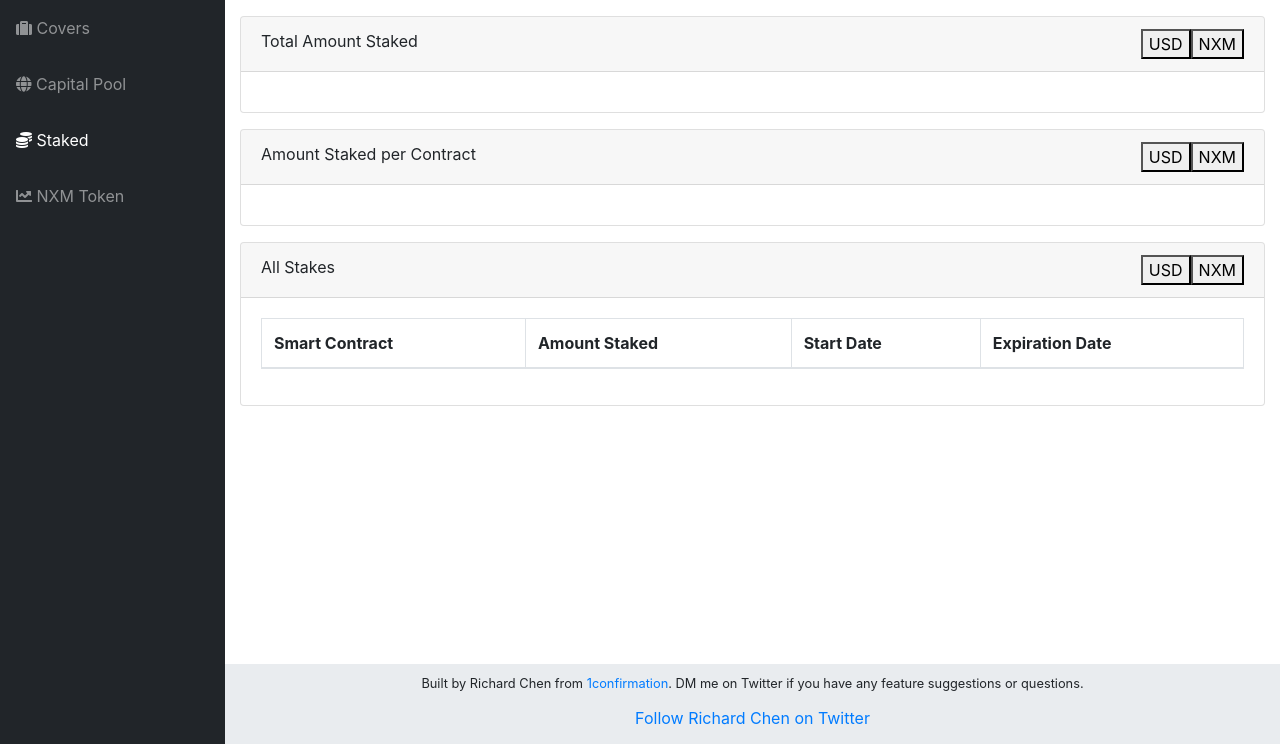
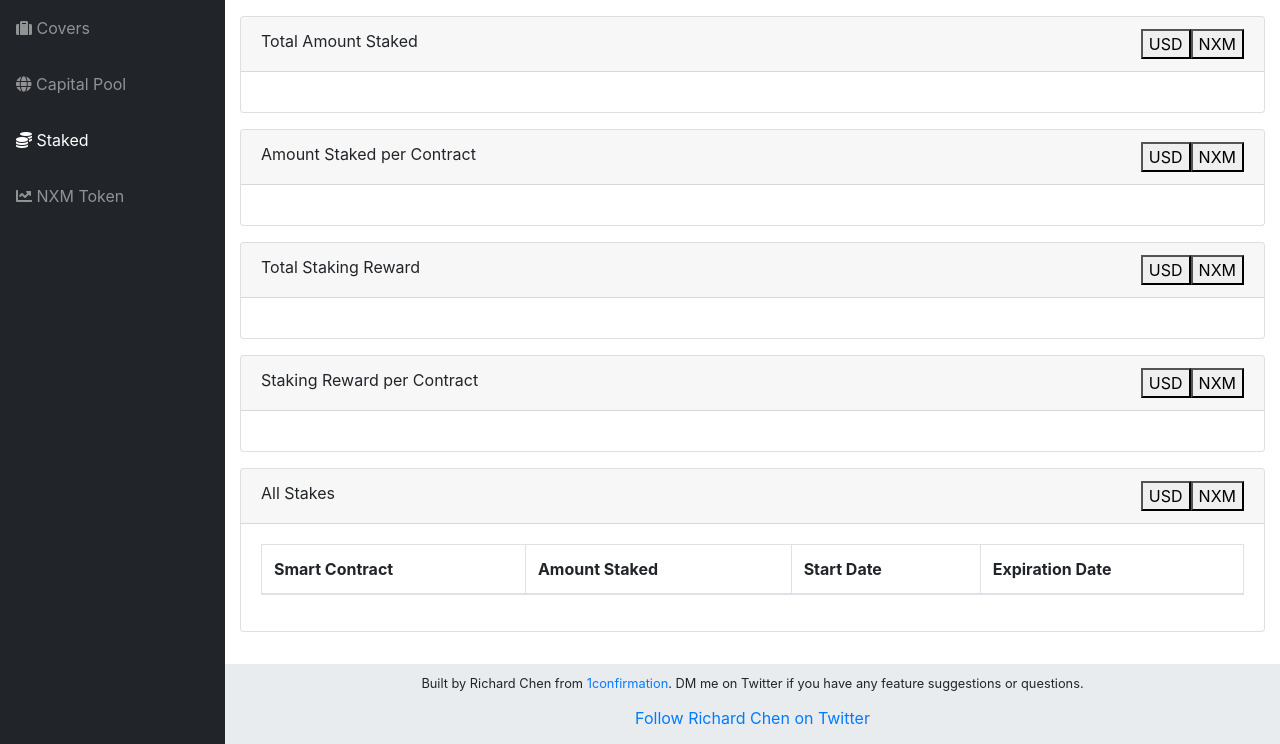
Before and after one commit to rchen8/nexus-mutual-tracker, a Flask app: page /staked in a window 1280 px wide. Shown: the part 56-800 px from the top of the page. Run offline with Flask 2, Linux system fonts and the light colour scheme; data that the repository does not hold is empty; some libraries are stand-ins or nearby versions.

Commit message:
Add staking reward graphs

```diff
--- a/app/models/script.py
+++ b/app/models/script.py
@@ -182,6 +182,35 @@ def get_amount_staked_per_contract(cache=False):
       amount_staked_per_contract['NXM'][txn['contract_name']] += txn['amount']
   return dict(amount_staked_per_contract)
 
+def get_total_staking_reward(cache=False):
+  if cache:
+    return json.loads(r.get('staking_reward'))
+
+  nxm_price = get_nxm_price()
+  nxm_times = sorted(nxm_price['USD'].keys())
+  total = 0
+  staking_reward = {'USD': {}, 'NXM': {}}
+  for reward in query_table(StakingReward, order=StakingReward.timestamp):
+    total += reward['amount']
+    historical_nxm_price = nxm_price['USD'] \
+        [nxm_times[bisect.bisect(nxm_times, reward['timestamp'].strftime('%Y-%m-%d %H:%M:%S')) - 1]]
+
+    staking_reward['USD'][reward['timestamp'].strftime('%Y-%m-%d %H:%M:%S')] = \
+        total * historical_nxm_price
+    staking_reward['NXM'][reward['timestamp'].strftime('%Y-%m-%d %H:%M:%S')] = total
+  return staking_reward
+
+def get_staking_reward_per_contract(cache=False):
+  if cache:
+    return json.loads(r.get('staking_reward_per_contract'))
+
+  get_nxm_price()
+  staking_reward_per_contract = {'USD': defaultdict(int), 'NXM': defaultdict(int)}
+  for reward in query_table(StakingReward):
+    staking_reward_per_contract['USD'][reward['contract_name']] += reward['amount'] * price['NXM']
+    staking_reward_per_contract['NXM'][reward['contract_name']] += reward['amount']
+  return dict(staking_reward_per_contract)
+
 def get_all_stakes(cache=False):
   if cache:
     return json.loads(r.get('stakes'))
@@ -256,6 +285,8 @@ def cache_graph_data():
   r.set('nxm_price', json.dumps(get_nxm_price(cache=False)))
   r.set('amount_staked', json.dumps(get_total_amount_staked(cache=False)))
   r.set('amount_staked_per_contract', json.dumps(get_amount_staked_per_contract(cache=False)))
+  r.set('staking_reward', json.dumps(get_total_staking_reward(cache=False)))
+  r.set('staking_reward_per_contract', json.dumps(get_staking_reward_per_contract(cache=False)))
   r.set('stakes', json.dumps(get_all_stakes(cache=False)))
   r.set('nxm_supply', json.dumps(get_nxm_supply(cache=False)))
   r.set('nxm_market_cap', json.dumps(get_nxm_market_cap(cache=False)))
--- a/app/models/utils.py
+++ b/app/models/utils.py
@@ -48,7 +48,6 @@ def get_historical_crypto_price(symbol, timestamp):
     db.session.rollback()
     crypto_price = db.session.query(HistoricalPrice).filter_by(timestamp=timestamp).first()
     return crypto_price.eth_price if symbol == 'ETH' else crypto_price.dai_price
-
   return eth_price if symbol == 'ETH' else dai_price
 
 def set_current_crypto_prices():
--- a/app/routes/routes.py
+++ b/app/routes/routes.py
@@ -35,13 +35,21 @@ def mcr_percentage():
 def total_amount_staked():
   return jsonify(script.get_total_amount_staked(cache=True))
 
+@app.route('/amount_staked_per_contract', methods=['GET'])
+def amount_staked_per_contract():
+  return jsonify(script.get_amount_staked_per_contract(cache=True))
+
+@app.route('/total_staking_reward', methods=['GET'])
+def total_staking_reward():
+  return jsonify(script.get_total_staking_reward(cache=True))
+
+@app.route('/staking_reward_per_contract', methods=['GET'])
+def staking_reward_per_contract():
+  return jsonify(script.get_staking_reward_per_contract(cache=True))
+
 @app.route('/all_stakes', methods=['GET'])
 def all_stakes():
   return jsonify(script.get_all_stakes(cache=True))
-
-@app.route('/amount_staked_per_contract', methods=['GET'])
-def amount_staked_per_contract():
-  return jsonify(script.get_amount_staked_per_contract(cache=True))
 
 @app.route('/nxm_price', methods=['GET'])
 def nxm_price():
--- a/app/static/js/staked.js
+++ b/app/static/js/staked.js
@@ -1,5 +1,7 @@
 totalAmountStaked = undefined
 amountStakedPerContract = undefined
+totalStakingReward = undefined
+stakingRewardPerContract = undefined
 allStakes = undefined
 
 const renderTotalAmountStaked = (currency) => {
@@ -49,6 +51,53 @@ $('#amount-staked-per-contract-nxm').click(() => {
   renderAmountStakedPerContract('NXM')
 })
 
+const renderTotalStakingReward = (currency) => {
+  if (totalStakingReward !== undefined) {
+    Plotly.newPlot('totalStakingReward', [{
+      x: getDateTimesInLocalTimezone(Object.keys(totalStakingReward[currency])),
+      y: Object.values(totalStakingReward[currency]),
+      fill: 'tozeroy',
+      type: 'scatter'
+    }])
+  }
+}
+
+$.get('total_staking_reward', (response) => {
+  totalStakingReward = response
+  renderTotalStakingReward('USD')
+})
+
+$('#total-staking-reward-usd').click(() => {
+  renderTotalStakingReward('USD')
+})
+
+$('#total-staking-reward-nxm').click(() => {
+  renderTotalStakingReward('NXM')
+})
+
+const renderStakingRewardPerContract = (currency) => {
+  if (stakingRewardPerContract !== undefined) {
+    Plotly.newPlot('stakingRewardPerContract', [{
+      x: Object.keys(stakingRewardPerContract[currency]),
+      y: Object.values(stakingRewardPerContract[currency]),
+      type: 'bar'
+    }])
+  }
+}
+
+$.get('staking_reward_per_contract', (response) => {
+  stakingRewardPerContract = response
+  renderStakingRewardPerContract('USD')
+})
+
+$('#staking-reward-per-contract-usd').click(() => {
+  renderStakingRewardPerContract('USD')
+})
+
+$('#staking-reward-per-contract-nxm').click(() => {
+  renderStakingRewardPerContract('NXM')
+})
+
 const renderAllStakes = (currency) => {
   if (allStakes !== undefined) {
     table = $('#stakeDataTable').DataTable()
--- a/app/templates/staked.html
+++ b/app/templates/staked.html
@@ -56,6 +56,30 @@
 
     <div class="card mb-3">
       <div class="card-header">
+        Total Staking Reward
+        <span style="float:right;">
+          <button id="total-staking-reward-usd">USD</button><button id="total-staking-reward-nxm">NXM</button>
+        </span>
+      </div>
+      <div class="card-body">
+        <div id="totalStakingReward"></div>
+      </div>
+    </div>
+
+    <div class="card mb-3">
+      <div class="card-header">
+        Staking Reward per Contract
+        <span style="float:right;">
+          <button id="staking-reward-per-contract-usd">USD</button><button id="staking-reward-per-contract-nxm">NXM</button>
+        </span>
+      </div>
+      <div class="card-body">
+        <div id="stakingRewardPerContract"></div>
+      </div>
+    </div>
+
+    <div class="card mb-3">
+      <div class="card-header">
         All Stakes
         <span style="float:right;">
           <button id="all-stakes-usd">USD</button><button id="all-stakes-nxm">NXM</button>
```
Also changed, not shown: app/models/models.py (+8 -0 lines), app/models/parser.py (+29 -13 lines).
